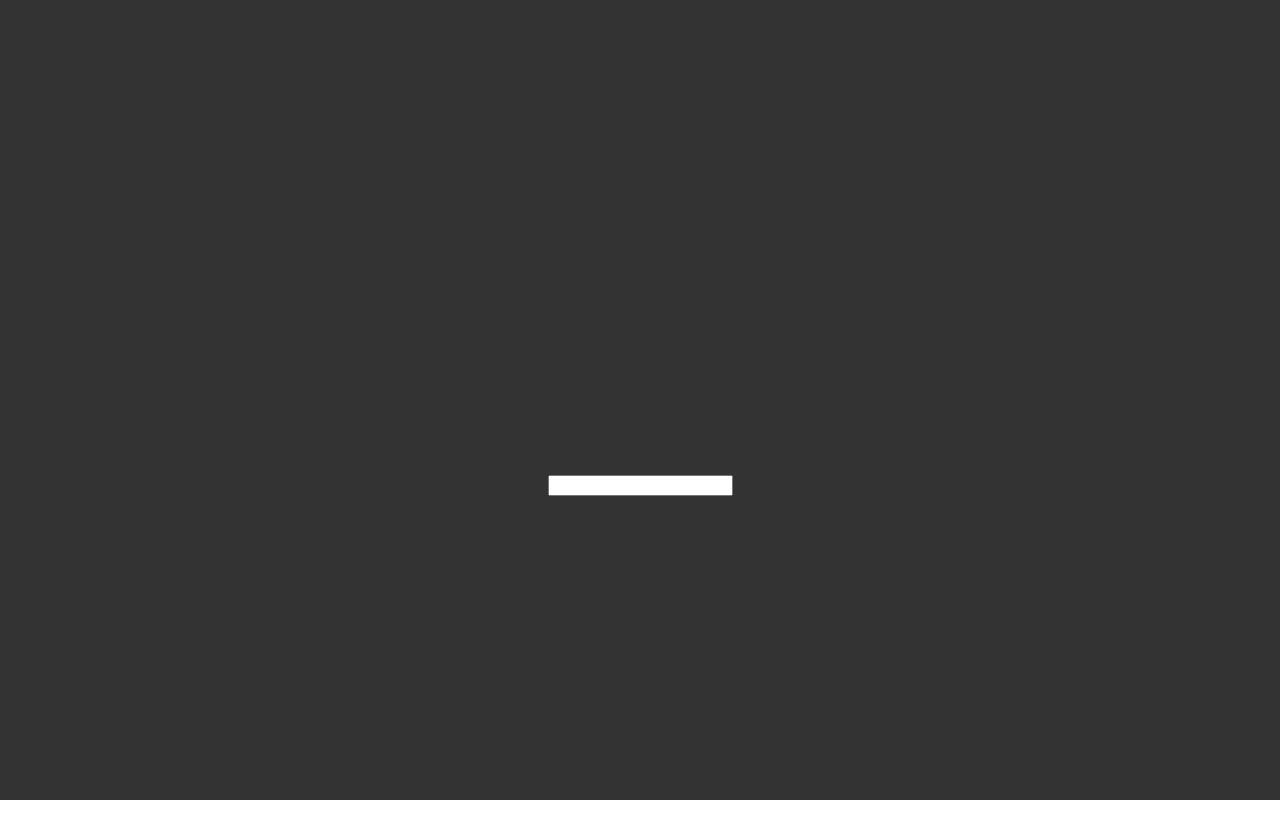
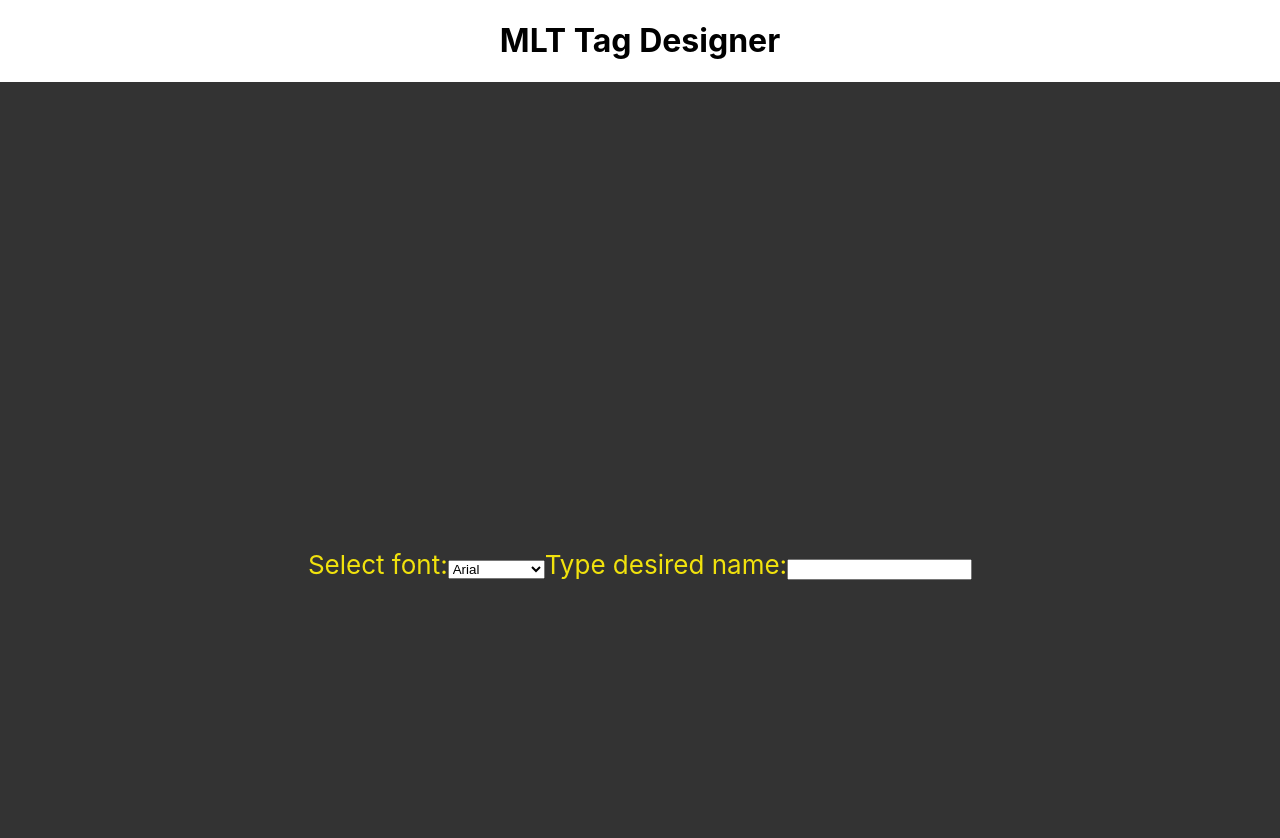
Before and after one commit to leomleao/mlt-tag-designer, a React (Create React App) app: page / in a window 1280 px wide. Shown: the top 838 px of the page. Before the commit the page ends 800 px from the top, so only its background shows below. Built offline with nearby package versions, Linux system fonts and the light colour scheme.

Commit message:
changes in the app body

```diff
--- a/src/App.css
+++ b/src/App.css
@@ -13,7 +13,7 @@
   }
 }
 
-.App-header {
+.App-body {
   background-color: #333;
   min-height: 100vh;
   display: flex;
--- a/src/App.js
+++ b/src/App.js
@@ -1,29 +1,62 @@
 import React, { Component } from 'react';
 import './App.css';
-import Tag from './Components/Tag'
+import Tag from './Components/Tag';
 
 class App extends Component {
   constructor(props) {
     super(props);
 
     this.state = {
-      name: "",
+      name: '',
+      font: '',
     };
   }
 
   toggleShow = () => {
-    this.setState(state => ({ isShow: !state.isShow }));
+    this.setState((state) => ({ isShow: !state.isShow }));
   };
 
   render() {
     return (
       <div className="App">
         <header className="App-header">
-          <Tag className="App-logo" name={this.state.name}/>
+          <h1>MLT Tag Designer</h1>
+        </header>
+        <div className="App-body">
+          <div className="disc-preview">
+            <Tag
+              className="App-logo"
+              name={this.state.name}
+              font={this.state.font}
+            />
+          </div>
+          <div className="disc-properties">
             <label>
-              <input type="text" name="name" onChange={e => this.setState({ name: e.target.value })} />
+              Select font:
+              <select id="fontFamily" name="font">
+                <option id="arialFont" value="arial">
+                  Arial
+                </option>
+                <option id="courierNewFont" value="courierNew">
+                  Courier New
+                </option>
+                <option id="cambriaFont" value="cambria">
+                  Cambria
+                </option>
+              </select>
             </label>
-        </header>
+            <label>
+              Type desired name:
+              <input
+                type="text"
+                name="name"
+                onChange={(input) =>
+                  this.setState({ name: input.target.value })
+                }
+              />
+            </label>
+          </div>
+        </div>
       </div>
     );
   }
```
Also changed, not shown: src/test.svg (added).
